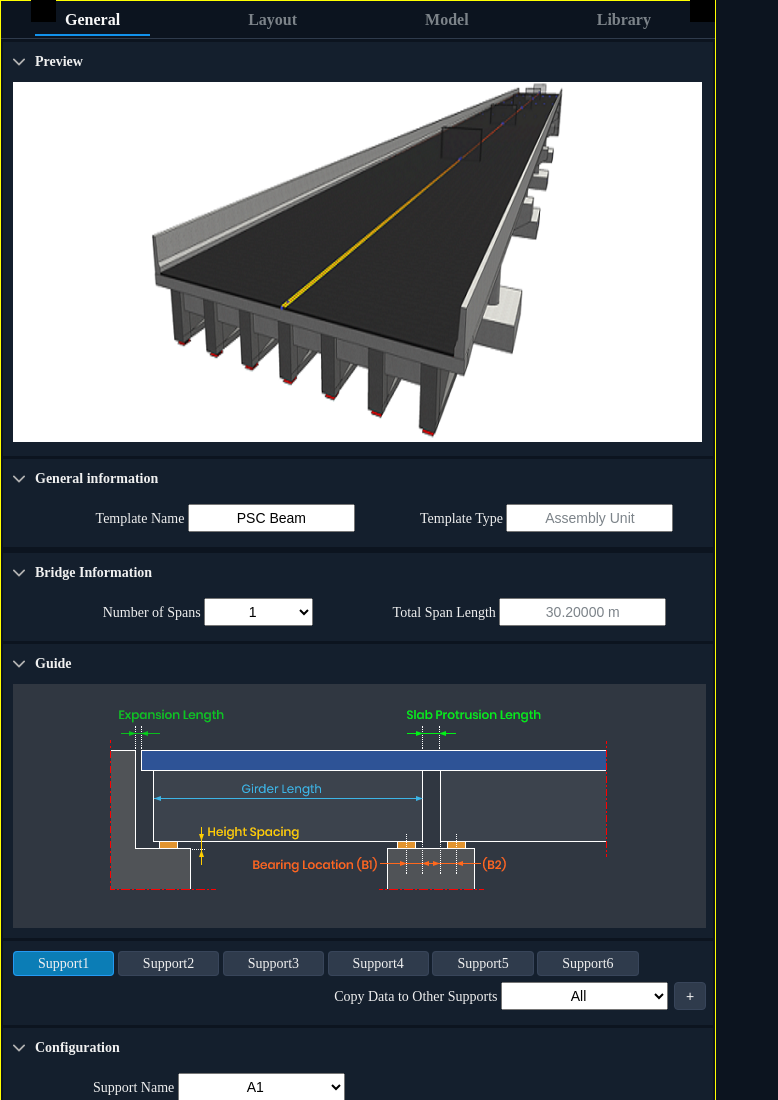
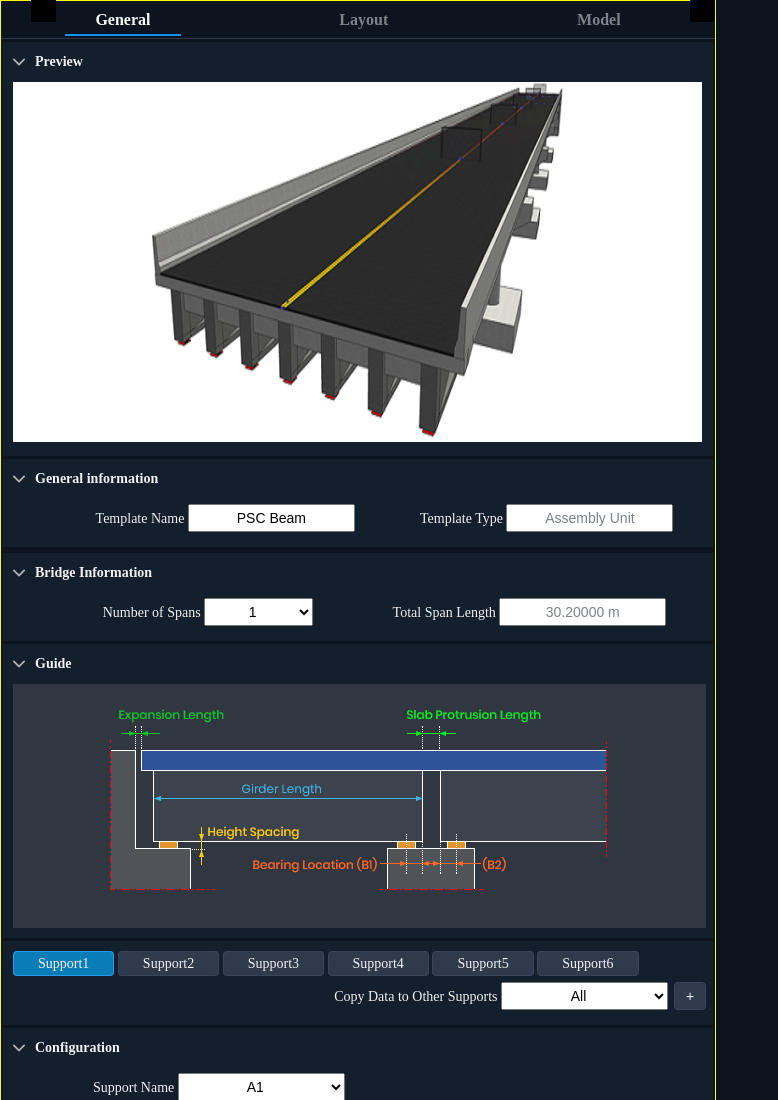
Before and after one commit to papadodo/Template_01, a plain HTML site: page index.html in a window 1280 px wide. Shown: the top 1100 px of the page, without its empty margins (0-778 px from the left). Drawn offline with Linux system fonts and the light colour scheme.

Commit message:
Align main tabs

```diff
--- a/index.html
+++ b/index.html
@@ -20,10 +20,6 @@
             <div>
                 <input type="radio" name="tabs-depth1" id="model-tab" >
                 <label class="tab" for="model-tab">Model</label>
-            </div>
-            <div>
-                <input type="radio" name="tabs-depth1" id="library-tab" >
-                <label class="tab" for="library-tab">Library</label>
             </div>
         </div>
     </nav>
@@ -676,7 +672,6 @@
         <!-- 서브탭 포함 섹션 끝 -->
     </main>
 
-
     <!-- 요기부터 footer -->
     <footer>
         <section>
@@ -691,6 +686,5 @@
             </div>
         </section>
     </footer>
-
 </body>
 </html>
```
Lines whose indentation alone changed are shown as unchanged.
